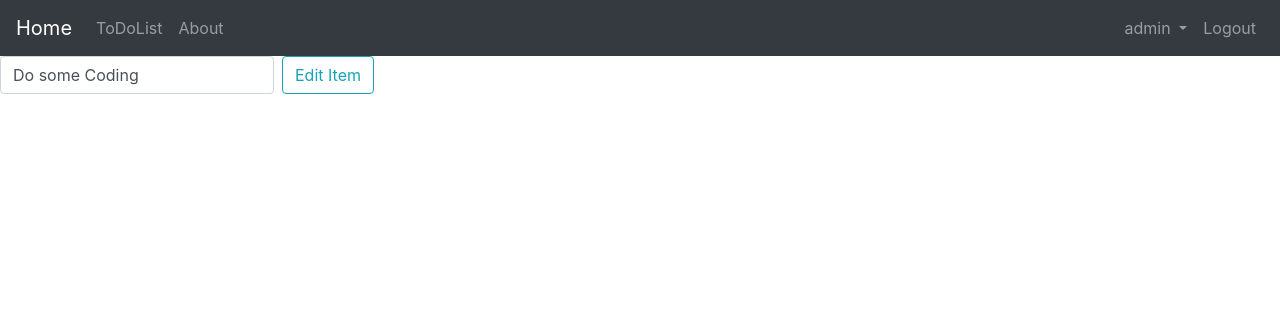
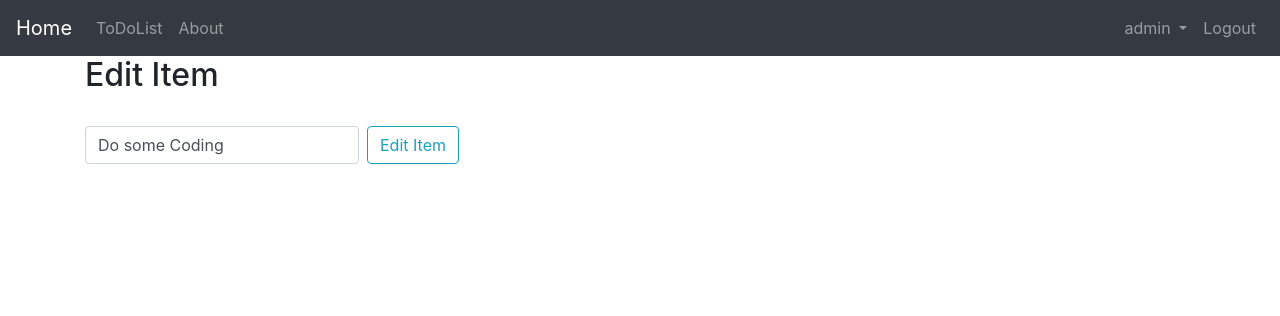
Before and after one commit to jnilesh/ToDo-App, a Django app: page /edit/4 in a window 1280 px wide. Shown: the top 316 px of the page. Run offline with Django 3.2, Linux system fonts and the light colour scheme; a user stored in the database is signed in; data comes from the database, SQL or seed files in the repository; both versions use the stored data as it was after the commit; some libraries are stand-ins or nearby versions.

Commit message:
edit item fixed

```diff
--- a/todo_list/templates/edit.html
+++ b/todo_list/templates/edit.html
@@ -7,12 +7,16 @@ To Do App | Edit Item
 
 
 {% block content %}
+<div class="container" >
+	<h2>Edit Item </h2><br>
 	{% if item %}
-		<form class="form-inline my-2 my-lg-0" method="POST">
+		<form class="form-inline my-2 my-lg-0" action="{% url 'edit' item.id %}" method="POST">
     	{% csrf_token %}
     	<input class="form-control mr-sm-2" type="search" placeholder="{{ item.item }}" value="{{ item.item }}" aria-label="Search" name="item" required>
     	<input type="hidden" value="{{ item.completed }}" name="completed">
     	<button class="btn btn-outline-info my-2 my-sm-0" type="submit">Edit Item</button>
     </form>
 	{% endif %}
+
+	</div>
 {% endblock %}
--- a/todo_list/views.py
+++ b/todo_list/views.py
@@ -45,19 +45,32 @@ def uncross(request,list_id):
 	return redirect('list')
 
 def edit(request,list_id):
-	if request.method== 'POST':
+	if request.method == 'POST':
 		item = List.objects.get(pk=list_id)
+		print(item.user)
+		if item.user == request.user:
+			form = item
+			form.item = request.POST.get("item")
 
-		form = ListForm(request.POST or none,instance=item)
-
-		if form.is_valid():
-			form.save()
-			messages.success(request, 'Items has been edited')
+			if form:
+				form.save()
+				messages.success(request, 'Items has been edited')
+				return redirect('list')
+			else:
+				messages.error(request,'Error in editing item')
+				messages.error(request,form.errors)
+				return render(request, 'edit.html',{'item':item})
+		else:
+			messages.error(request,'You are not authorised to edit that item')
 			return redirect('list')
 
 	else:
 		item = List.objects.get(pk=list_id)
-		return render(request, 'edit.html',{'item':item})
+		if item.user != request.user:
+			messages.error(request,'You are not authorised to edit that item')
+			return redirect('list')
+		else:
+			return render(request, 'edit.html',{'item':item})
 
 
 def login_user(request):
```
Also changed, not shown: db.sqlite3.
